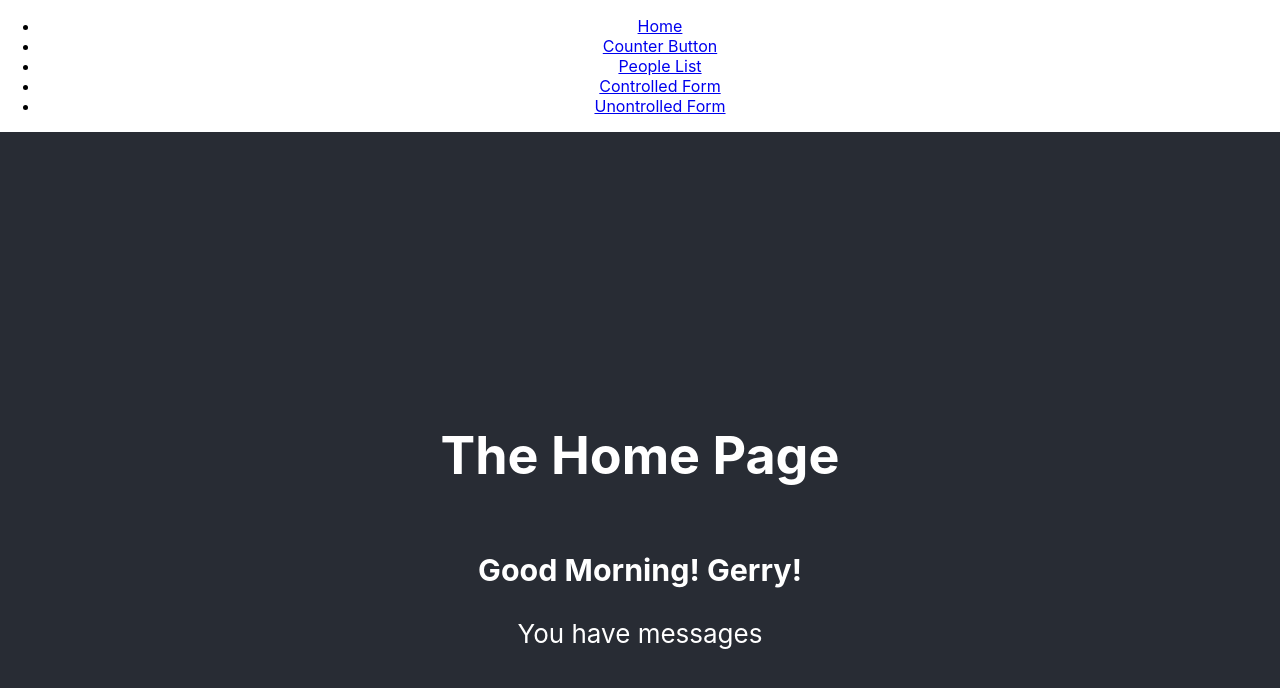
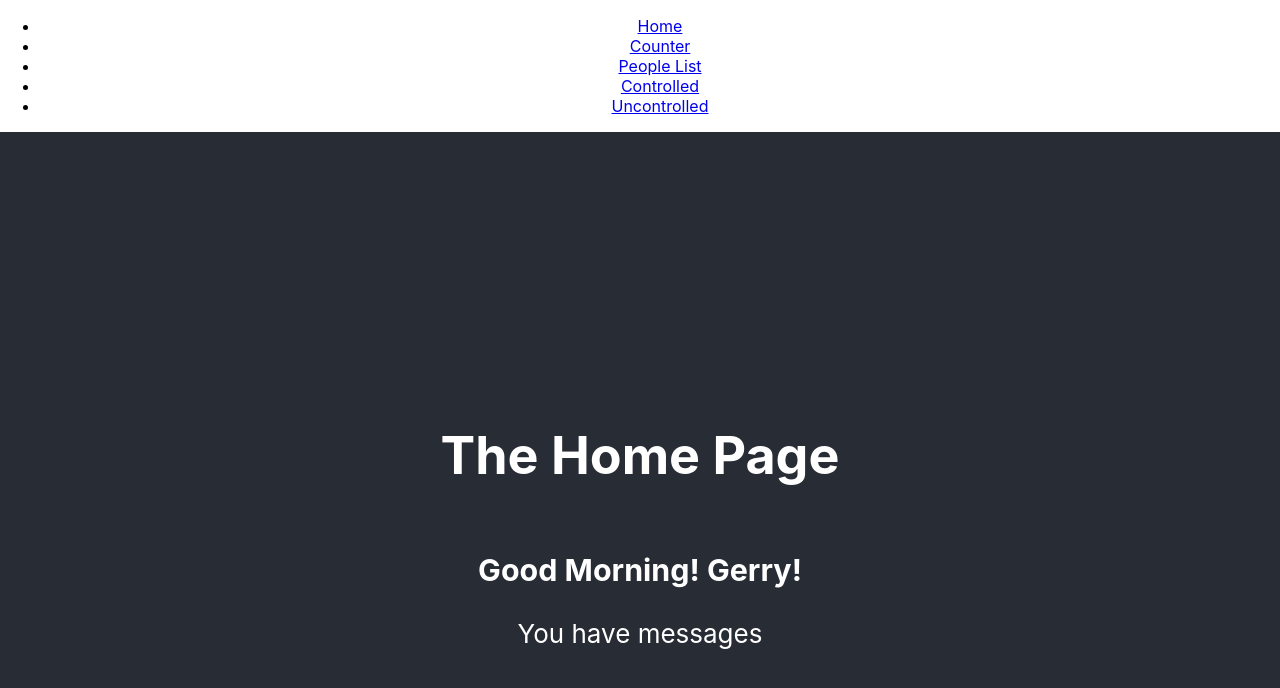
Before and after one commit to gliu7717/fullstack_my_first_app, a React (Create React App) app: page / in a window 1280 px wide. Shown: the top 688 px of the page. Built offline with nearby package versions, Linux system fonts and the light colour scheme.

Commit message:
add navbar links props

```diff
--- a/src/App.js
+++ b/src/App.js
@@ -13,12 +13,20 @@ import {
 } from './pages';
 import { NavBar } from './NavBar';
 
+const appLinks = [
+  { url: '/', label: 'Home' },
+  { url: '/counter', label: 'Counter' },
+  { url: '/people-list', label: 'People List' },
+  { url: '/controlled', label: 'Controlled' },
+  { url: '/uncontrolled', label: 'Uncontrolled' },
+];
+
 
 function App() {
   return (
     <div className="App">
       <Router>
-        <NavBar />
+        <NavBar links={appLinks}/>
         <div className='App-header'>
         <Routes>
         <Route path="/"
--- a/src/NavBar.js
+++ b/src/NavBar.js
@@ -1,23 +1,13 @@
 import React from 'react';
 import { Link } from 'react-router-dom';
 
-export const NavBar = () => (
+
+export const NavBar = ({ links }) => (
     <ul>
-        <li>
-            <Link to="/">Home</Link>
-        </li>
-        <li>
-            <Link to="/counter">Counter Button</Link>
-        </li>
-        <li>
-            <Link to="/people-list">People List</Link>
-        </li>
-        <li>
-            <Link to="/controlled">Controlled Form</Link>
-        </li>
-        <li>
-            <Link to="/uncontrolled">Unontrolled Form</Link>
-        </li>
-
+        {links.map(link => (
+            <li key={link.url}>
+                <Link to={link.url}>{link.label}</Link>
+            </li>
+        ))}
     </ul>
 );
```
